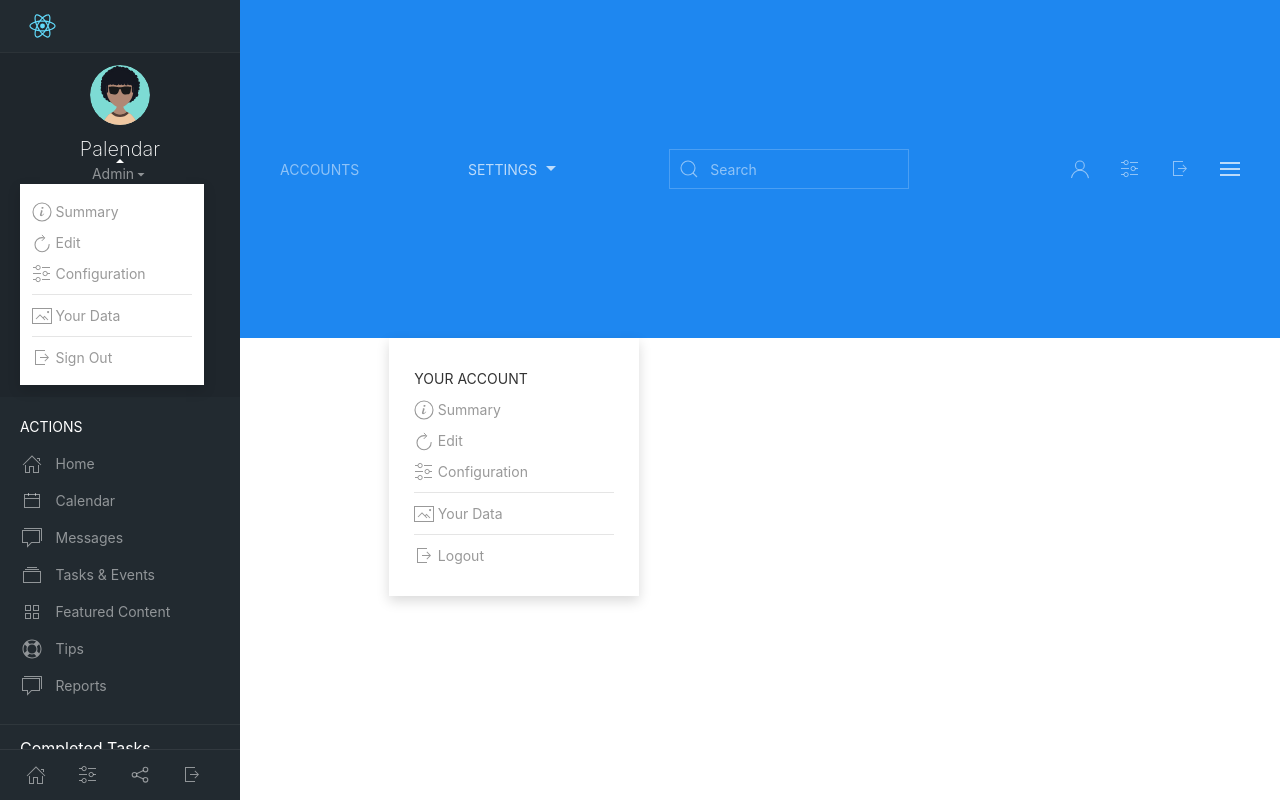
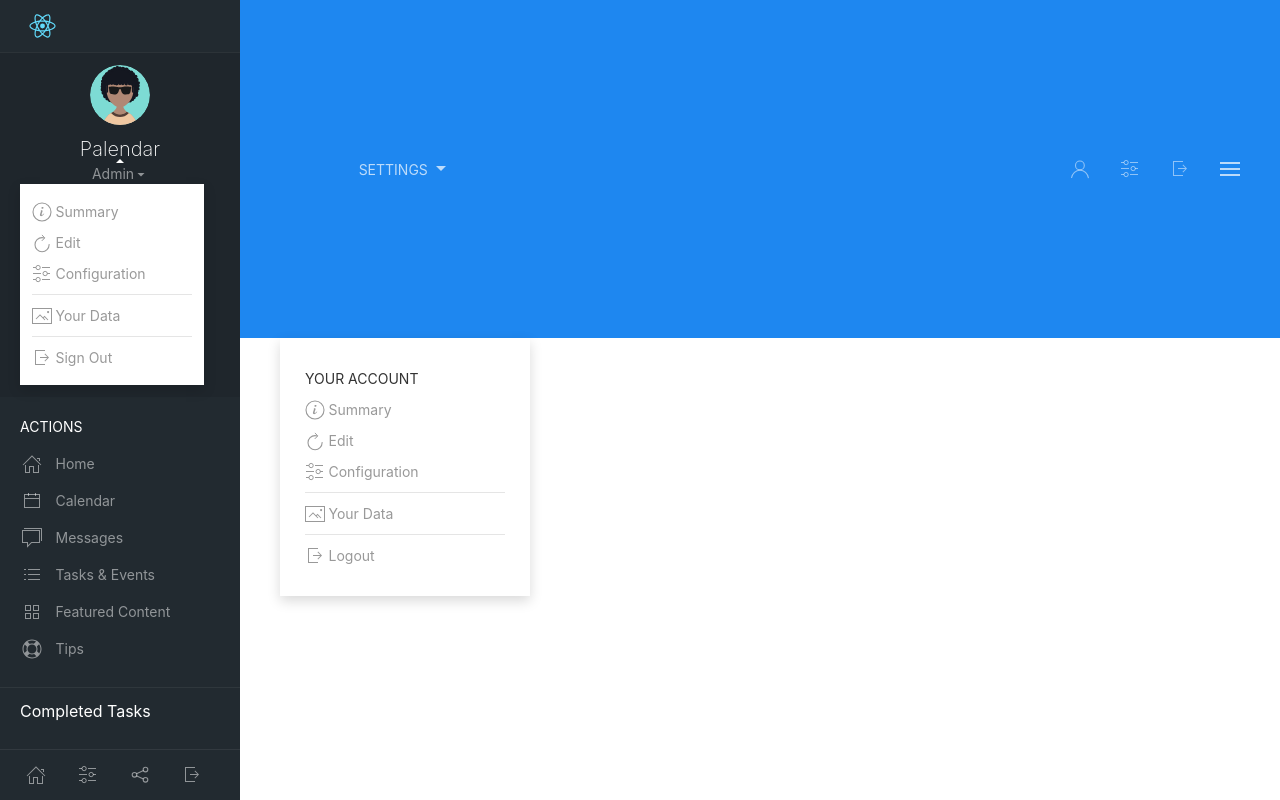
Before and after one commit to palendar-io/Palendar, a React (Create React App) app in the folder frontend/: page /dashboard in a window 1280 px wide. Built offline with nearby package versions, Linux system fonts and the light colour scheme.

Commit message:
Second merge of changes

```diff
--- a/frontend/src/components/DashboardPage/Header.tsx
+++ b/frontend/src/components/DashboardPage/Header.tsx
@@ -20,9 +20,6 @@ export default class Header extends Component {
                 </a>
               </div>
               <ul className="uk-navbar-nav uk-visible@m">
-                <li>
-                  <a href="#">Accounts</a>
-                </li>
                 <li>
                   <a href="#">
                     Settings <span data-uk-icon="icon: triangle-down" />
@@ -61,19 +58,6 @@ export default class Header extends Component {
                   </div>
                 </li>
               </ul>
-              <div className="uk-navbar-item uk-visible@s">
-                <form
-                  action="dashboard.html"
-                  className="uk-search uk-search-default"
-                >
-                  <span data-uk-search-icon />
-                  <input
-                    className="uk-search-input search-field"
-                    type="search"
-                    placeholder="Search"
-                  />
-                </form>
-              </div>
             </div>
             <div className="uk-navbar-right">
               <ul className="uk-navbar-nav">
--- a/frontend/src/components/DashboardPage/SideMenu.tsx
+++ b/frontend/src/components/DashboardPage/SideMenu.tsx
@@ -171,7 +171,7 @@ export default class SideMenu extends Component {
               <li>
                 <a href="#">
                   <span
-                    data-uk-icon="icon: album"
+                    data-uk-icon="icon: list"
                     className="uk-margin-small-right"
                   />
                   Tasks & Events
@@ -194,23 +194,6 @@ export default class SideMenu extends Component {
                   />
                   Tips
                 </a>
-              </li>
-              <li className="uk-parent">
-                <a href="#">
-                  <span
-                    data-uk-icon="icon: comments"
-                    className="uk-margin-small-right"
-                  />
-                  Reports
-                </a>
-                <ul className="uk-nav-sub">
-                  <li>
-                    <a href="#">Sub item</a>
-                  </li>
-                  <li>
-                    <a href="#">Sub item</a>
-                  </li>
-                </ul>
               </li>
             </ul>
             <div className="left-content-box uk-margin-top">
```
